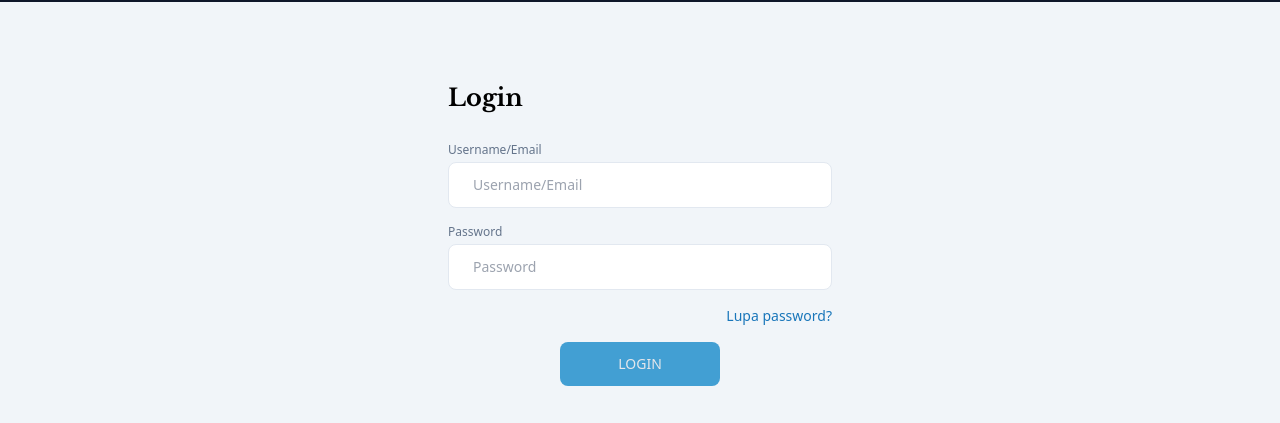
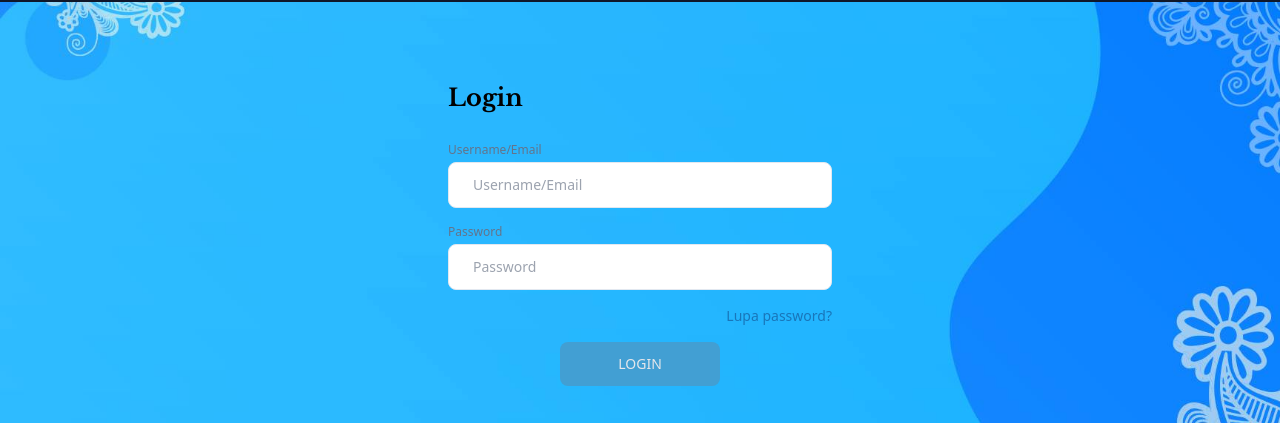
Before and after one commit to protofile/micom-premium, a website: page login.html in a window 1280 px wide. Shown: the part 62-485 px from the top of the page. Drawn offline with nearby package versions, Linux system fonts and the light colour scheme.

Commit message:
update bg-login

```diff
--- a/login.html
+++ b/login.html
@@ -18,7 +18,7 @@
     </head>
     <body>
 
-        <div class="master login-page">
+        <div class="master login-page" style="background: url(assets/images/background_login.jpg) no-repeat center fixed; background-size: cover;">
             <div class="login-header">
                 <a href="#"><img src="assets/images/logo-white.png" alt=""></a>
             </div>
```
Also changed, not shown: assets/images/background_login.jpg (added), 2 other files.
